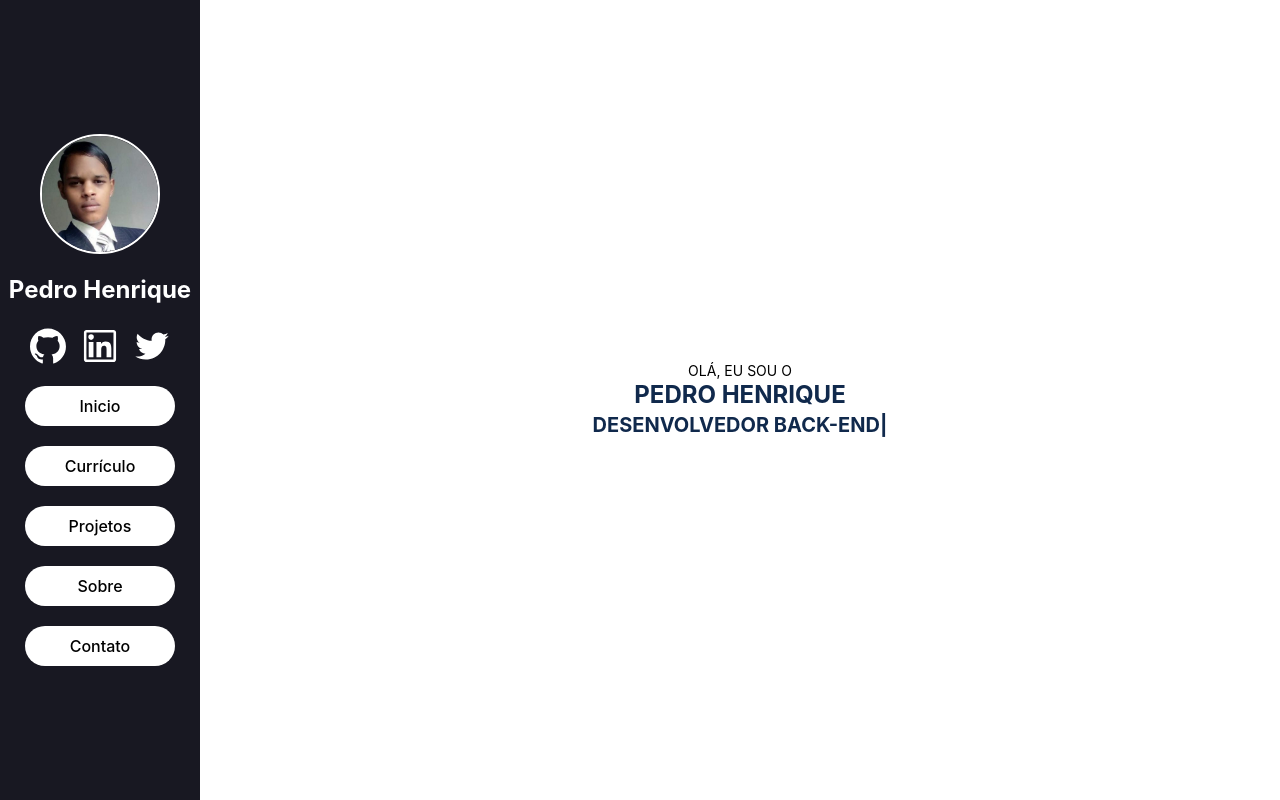
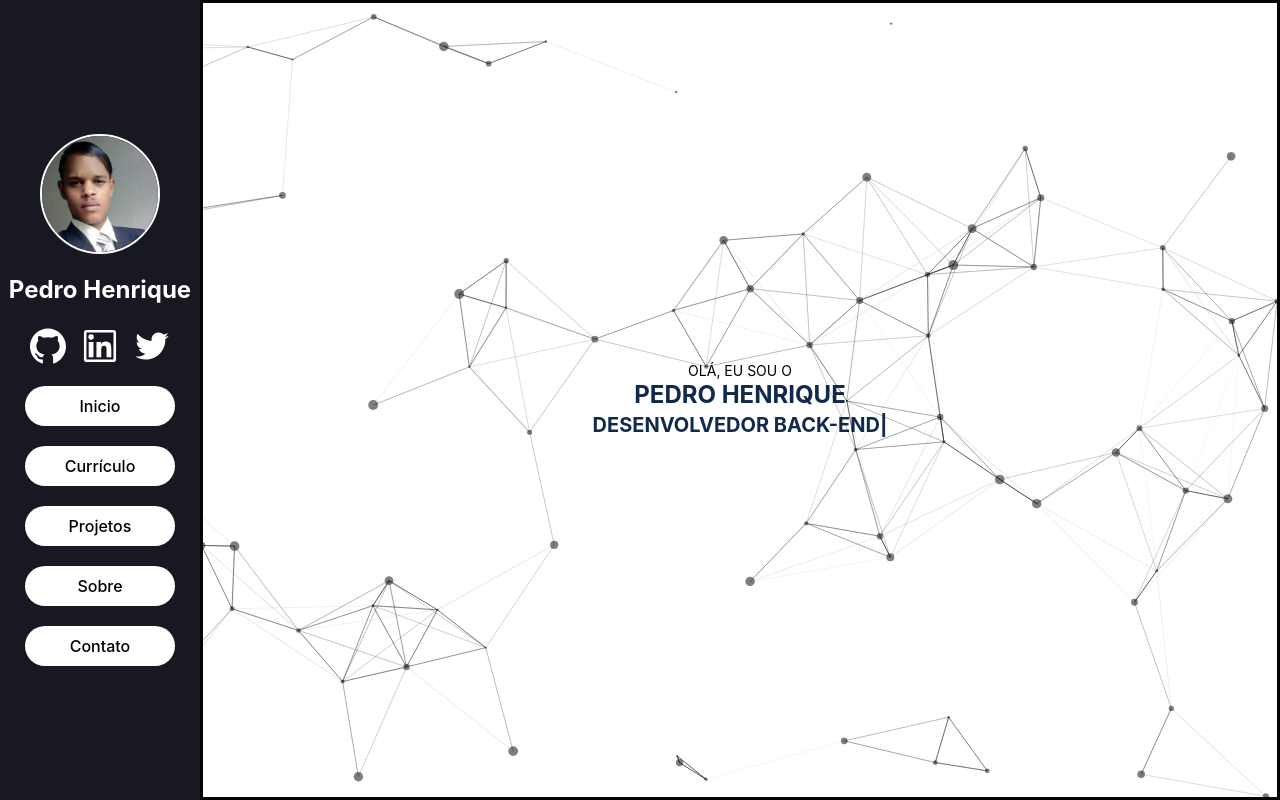
Before and after one commit to pedro-bink/portifolio, a React (Vite) app: page / in a window 1280 px wide. Built offline with nearby package versions, Linux system fonts and the light colour scheme.

Commit message:
feat: adding a new background effect

```diff
--- a/package.json
+++ b/package.json
@@ -17,13 +17,16 @@
     "react-dom": "^18.2.0",
     "react-hook-form": "^7.43.1",
     "react-multi-carousel": "^2.8.2",
+    "react-particles": "^2.9.3",
     "react-responsive": "^9.0.2",
     "react-responsive-carousel": "^3.2.23",
     "react-router-dom": "^6.8.1",
     "react-slick": "^0.29.0",
     "react-type-animation": "^2.1.2",
     "slick-carousel": "^1.8.1",
-    "styled-components": "^5.3.6"
+    "styled-components": "^5.3.6",
+    "tsparticles": "^2.9.3",
+    "tsparticles-engine": "^2.9.3"
   },
   "devDependencies": {
     "@types/node": "^18.13.0",
--- a/src/App.tsx
+++ b/src/App.tsx
@@ -1,4 +1,5 @@
 import { BrowserRouter } from 'react-router-dom';
+import Particle from './components/BgEffect';
 import { ProjectContextProvider } from './context/ProjectContext';
 import { LayoutPage } from './layout/LayoutPage';
 import Rotas from './Rotas';
--- /dev/null
+++ b/src/components/BgEffect.tsx
@@ -0,0 +1,96 @@
+import { useCallback } from "react";
+import Particles from "react-particles";
+import type { Container, Engine } from "tsparticles-engine";
+import { loadFull } from "tsparticles";
+
+const Particle = () => {
+    const particlesInit = useCallback(async (engine: Engine) => {
+        console.log(engine);
+
+        // you can initialize the tsParticles instance (engine) here, adding custom shapes or presets
+        // this loads the tsparticles package bundle, it's the easiest method for getting everything ready
+        // starting from v2 you can add only the features you need reducing the bundle size
+        await loadFull(engine);
+    }, []);
+
+    const particlesLoaded = useCallback(async (container: Container | undefined) => {
+         console.log(container);
+    }, []);
+
+    return (
+            <Particles
+                id="tsparticles"
+                init={particlesInit}
+                loaded={particlesLoaded}
+                options={{
+                    fpsLimit: 120,
+                    interactivity: {
+                        events: {
+                            onClick: {
+                                enable: false,
+                                mode: "push",
+                            },
+                            onHover: {
+                                enable: true,
+                                mode: "repulse",
+                            },
+                            resize: true,
+                        },
+                        modes: {
+                            push: {
+                                quantity: 4,
+                            },
+                            repulse: {
+                                distance: 200,
+                                duration: 0.4,
+                            },
+                        },
+                    },
+                    particles: {
+                        color: {
+                            value: "#000000",
+                        },
+                        links: {
+                            color: "#000000",
+                            distance: 150,
+                            enable: true,
+                            opacity: 0.5,
+                            width: 1,
+                        },
+                        collisions: {
+                            enable: true,
+                        },
+                        move: {
+                            direction: "none",
+                            enable: true,
+                            outModes: {
+                                default: "bounce",
+                            },
+                            random: false,
+                            speed: 6,
+                            straight: false,
+                        },
+                        number: {
+                            density: {
+                                enable: true,
+                                area: 800,
+                            },
+                            value: 80,
+                        },
+                        opacity: {
+                            value: 0.5,
+                        },
+                        shape: {
+                            type: "circle",
+                        },
+                        size: {
+                            value: { min: 1, max: 5 },
+                        },
+                    },
+                    detectRetina: true,
+                }}
+            />
+        );
+};
+
+export default Particle
--- a/src/components/Drawer.tsx
+++ b/src/components/Drawer.tsx
@@ -12,9 +12,8 @@ import { Link } from 'react-router-dom';
 import { Avatar } from './Avatar';
 import { SocialMedia } from './SocialMedia';
 
-interface DrawerProps extends Partial<Pick<HTMLDivElement, 'className'>> {}
 
-export const Drawer: FunctionComponent<DrawerProps> = ({ className }) => {
+export const Drawer = () => {
   const [open, setOpen] = useState(false);
 
   const showDrawer = () => {
@@ -26,7 +25,7 @@ export const Drawer: FunctionComponent<DrawerProps> = ({ className }) => {
   };
 
   return (
-    <div className={className}>
+    <div className="block bg-background laptop:hidden">
       <div className="p-4 border-2 cursor-pointer" onClick={showDrawer}>
         <MenuOutlined
           style={{ color: 'white', fontWeight: '700' }}
--- a/src/layout/LayoutPage.tsx
+++ b/src/layout/LayoutPage.tsx
@@ -25,9 +25,8 @@ const handleClick = () => {};
 export const LayoutPage = ({ children }: PropsLayout) => {
   const [theme, setTheme] = useState();
   return (
-    <Layout>
-      <Layout>
-        <Sider className="bg-background hidden laptop:flex laptop:justify-center laptop:items-center laptop:text-white">
+    <Layout className="h-[100vh]">
+        <Sider className="bg-background hidden laptop:flex laptop:justify-center laptop:items-center laptop:text-white z-10">
           <div className="flex flex-col h-full gap-5 items-center justify-center w-full py-4">
             <Avatar />
 
@@ -65,11 +64,10 @@ export const LayoutPage = ({ children }: PropsLayout) => {
             })}
           </div>
         </Sider>
-        <Drawer className="block bg-background laptop:hidden" />
-        <Content className="bg-background min-h-[100vh] flex items-center justify-center">
+        <Drawer />
+        <Content className="bg-background min-h-fit flex items-center justify-center overflow-scroll border-solid">
           {children}
         </Content>
       </Layout>
-    </Layout>
   );
 };
--- a/src/pages/Contact.tsx
+++ b/src/pages/Contact.tsx
@@ -30,7 +30,7 @@ export const Contact = () => {
   const { TextArea } = Input;
 
   return (
-    <div className="border-solid flex flex-col gap-2 items-center w-full justify-center bg-white text-black h-full">
+    <div className="flex flex-col gap-2 items-center w-full justify-center bg-white text-black h-full">
       <h1 className="text-2xl py-3 text-center w-full text-mainColor">
         Contato
       </h1>
--- a/src/pages/Curriculum.tsx
+++ b/src/pages/Curriculum.tsx
@@ -7,7 +7,7 @@ type Props = {};
 
 const Curriculum = (props: Props) => {
   return (
-    <div className=" flex p-4 bg-white flex-col items-center justify-center gap-4 w-full overflow-scroll">
+    <div className="flex p-4 bg-white flex-col items-center justify-center gap-4 w-full min-h-fit">
       <div className="flex gap-5 items-center justify-center">
         <h1 className="text-2xl py-3 text-center w-full text-mainColor">
           Currículo
--- a/src/pages/Home.tsx
+++ b/src/pages/Home.tsx
@@ -1,11 +1,13 @@
 import React from 'react';
 import { TypeAnimation } from 'react-type-animation';
+import Particle from '../components/BgEffect';
 
 type Props = {};
 
 export const Home = (props: Props) => {
   return (
     <div className="text-black p-2 flex flex-col w-full h-full items-center justify-center bg-white">
+      <Particle/>
       <span>OLÁ, EU SOU O</span>
       <h1 className="text-2xl text-mainColor">PEDRO HENRIQUE</h1>
       <TypeAnimation
```
Also changed, not shown: 1 other file (tests, documents, lock files or other folders).
